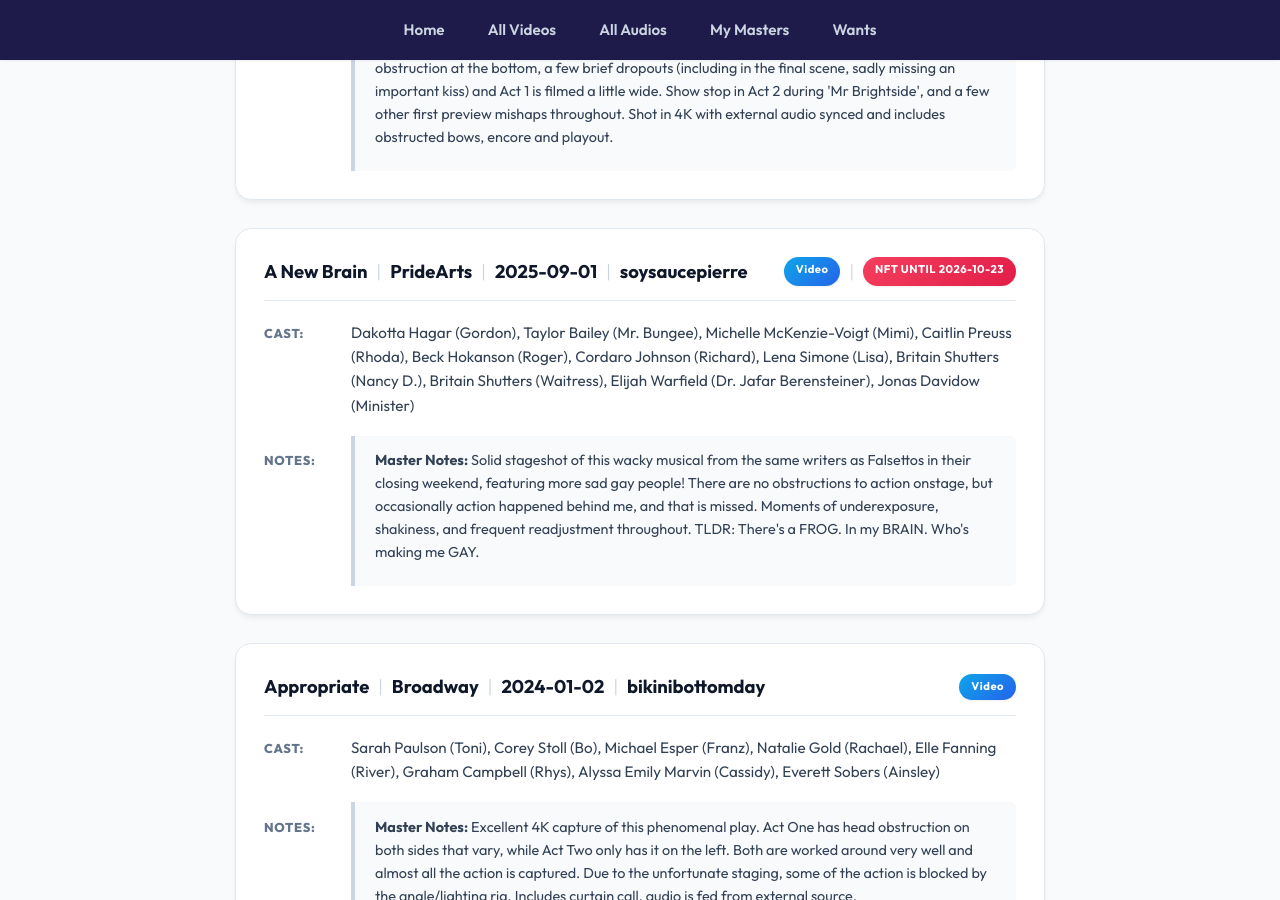
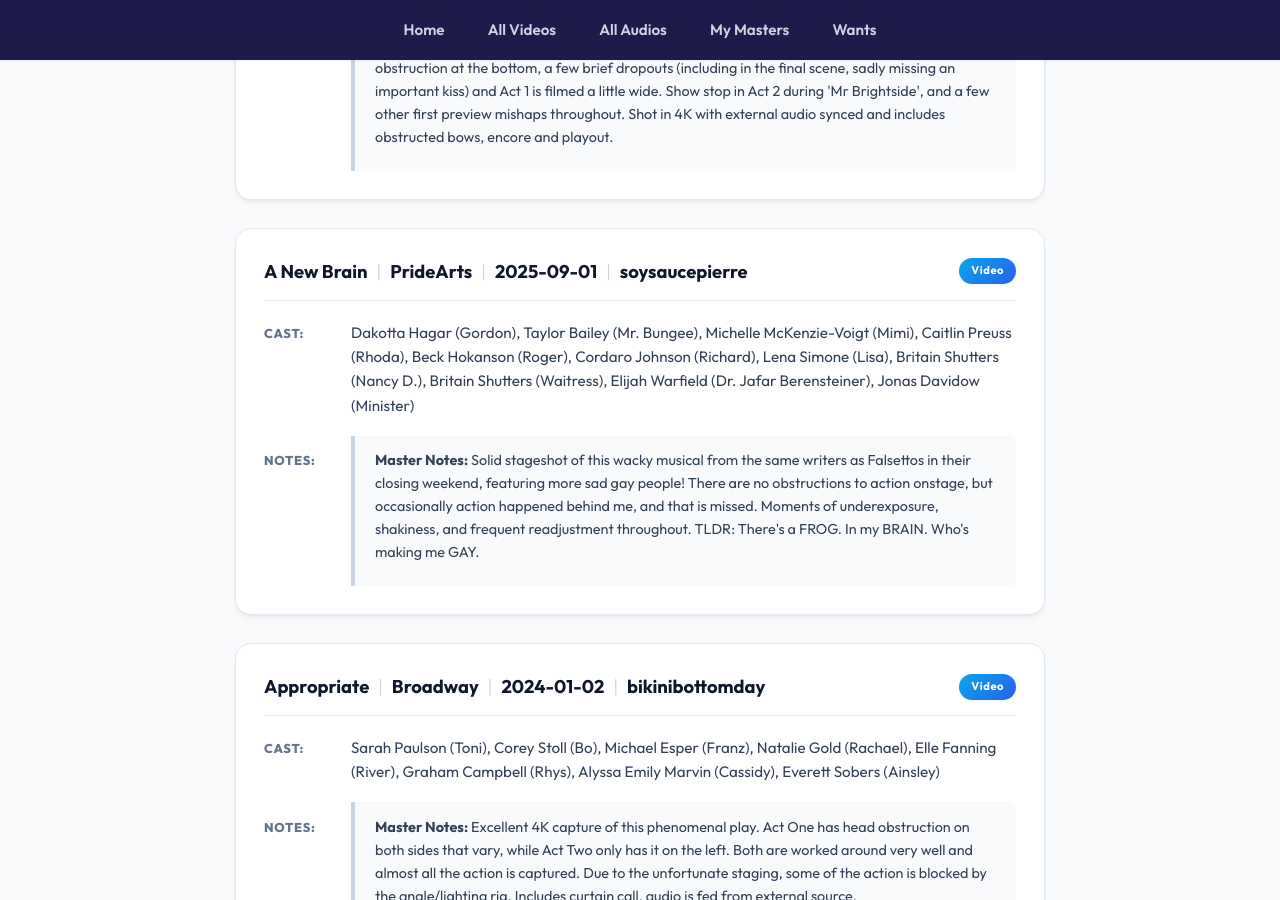
Before and after one commit to DireSpider/direspider.github.io, a Jekyll site: the page built from wants/index.html, in a window 1280 px wide and 900 px high, scrolled down 795 px. Built offline with Jekyll 4.4.1, drawn with Linux system fonts in a browser that asks for light colours.

Commit message:
update my wants include html

```diff
--- a/_includes/wants.html
+++ b/_includes/wants.html
@@ -66,9 +66,6 @@
 
 
 
-
-    <span class="separator">|</span>
-    <span class="nft-badge">NFT until 2026-10-23</span>
 
 
              </div>
```
